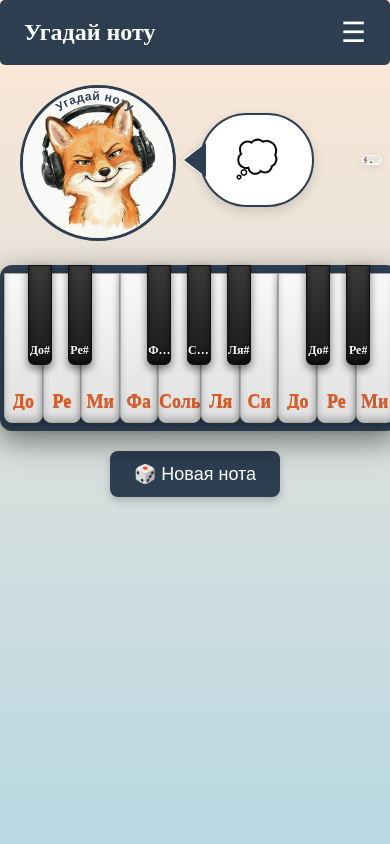
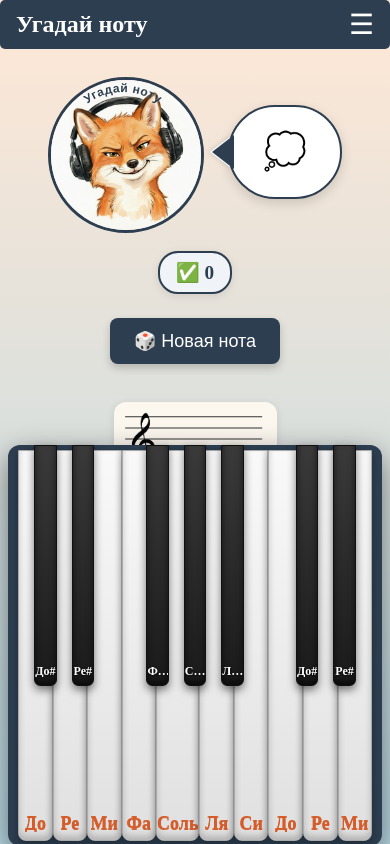
Before and after one commit to panda-sis-ui/musical_training_tool, a React (Vite) app: page / in a window 390 px wide. Built offline with nearby package versions, Linux system fonts and the light colour scheme.

Commit message:
Скорректированы положения, размеры и отступы. Добавлен счетчик правильных ответов

```diff
--- a/src/App.tsx
+++ b/src/App.tsx
@@ -4,14 +4,17 @@ import Header from './components/Header';
 import Hero_img from './components/Hero_img';
 import HiddenNote from './components/HiddenNote';
 import NewNoteButton from './components/NewNoteButton';
+import Check from './components/Check';
 import foxImage from './assets/fox1.png';
 
+// Все возможные ноты в диапазоне от C4 до E5
 const ALL_NOTES = [
   'C4','C#4','D4','D#4','E4',
   'F4','F#4','G4','G#4','A4',
   'A#4','B4','C5','C#5','D5','D#5','E5'
 ];
 
+// Частоты для воспроизведения звука
 const NOTE_FREQUENCIES: Record<string, number> = {
   'C4': 261.63, 'C#4': 277.18, 'D4': 293.66, 'D#4': 311.13,
   'E4': 329.63, 'F4': 349.23, 'F#4': 369.99, 'G4': 392.00,
@@ -21,16 +24,24 @@ const NOTE_FREQUENCIES: Record<string, number> = {
 };
 
 function App() {
+  const [score, setScore] = useState(0);  // счётчик правильных ответов
+  const [isNoteGuessed, setIsNoteGuessed] = useState(false);
+
+  // Текущая загаданная нота (выбирается случайно при первом рендере)
   const [targetNote, setTargetNote] = useState<string>(() => {
     return ALL_NOTES[Math.floor(Math.random() * ALL_NOTES.length)];
   });
 
+  // Сообщение о результате проверки
   const [resultMessage, setResultMessage] = useState<{ text: string; isCorrect: boolean } | null>(null);
+  // Последний сыгранный результат для подсветки клавиш
   const [lastResult, setLastResult] = useState<{ note: string; isCorrect: boolean } | null>(null);
 
+  // Реф для AudioContext (инициализируется по первому клику пользователя)
   const audioCtxRef = useRef<AudioContext | null>(null);
   const [isAudioReady, setIsAudioReady] = useState(false);
 
+  // Инициализация AudioContext – вызывается по первому клику на странице
   const initAudio = useCallback(() => {
     if (audioCtxRef.current) return;
     const AudioContextClass = window.AudioContext || (window as any).webkitAudioContext;
@@ -45,11 +56,17 @@ function App() {
     setIsAudioReady(true);
   }, []);
 
+  // Воспроизведение звука для заданной ноты (синусоида, длительность 0.4 с)
   const playNoteSound = useCallback((note: string) => {
     const freq = NOTE_FREQUENCIES[note];
     if (!freq) return;
-    const ctx = audioCtxRef.current;
+    let ctx = audioCtxRef.current;
+    if (!ctx || ctx.state === 'closed') {
+      // пересоздаём контекст, если его нет или он закрыт
+      initAudio();
+      ctx = audioCtxRef.current;
       if (!ctx) return;
+    }
     if (ctx.state === 'suspended') {
       ctx.resume();
     }
@@ -62,14 +79,9 @@ function App() {
     gain.connect(ctx.destination);
     osc.start();
     osc.stop(ctx.currentTime + 0.4);
-  }, []);
+  }, [initAudio]);
 
-  useEffect(() => {
-    if (isAudioReady) {
-      playNoteSound(targetNote);
-    }
-  }, [targetNote, isAudioReady, playNoteSound]);
-
+  // Первый клик по странице инициализирует аудио и проигрывает целевую ноту
   useEffect(() => {
     const handleFirstClick = () => {
       initAudio();
@@ -84,57 +96,109 @@ function App() {
     };
   }, [initAudio, playNoteSound, targetNote]);
 
+// Обработчик нажатия на клавишу пианино
+  const handleNotePlay = (playedNote: string, frequency: number) => {
+  const isCorrect = playedNote === targetNote;
+  setLastResult({ note: playedNote, isCorrect });
+  setResultMessage({
+    text: isCorrect ? '✅ Правильно!' : '❌ Неправильно',
+    isCorrect,
+  });
+  if (isCorrect && !isNoteGuessed) {
+    setScore(prev => prev + 1);
+    setIsNoteGuessed(true);
+  }
+}; // <-- закрывающая скобка для handleNotePlay
+
+// Генерация новой случайной ноты и сброс результатов
 const generateNewNote = useCallback(() => {
   const newNote = ALL_NOTES[Math.floor(Math.random() * ALL_NOTES.length)];
   setTargetNote(newNote);
   setResultMessage(null);
-    setLastResult(null); // сброс подсветки
-  }, []);
+  setLastResult(null);
+  setIsNoteGuessed(false);
 
-  const handleNotePlay = (playedNote: string, frequency: number) => {
-    const isCorrect = playedNote === targetNote;
-    setLastResult({ note: playedNote, isCorrect });
-    setResultMessage({
-      text: isCorrect ? '✅ Правильно!' : `❌ Неправильно`,
-      isCorrect,
-    });
-  };
+  initAudio();
+  if (audioCtxRef.current) {
+    playNoteSound(newNote);
+  }
+}, [initAudio, playNoteSound]);
 
+// Проигрывание загаданной ноты (по клику на облачко)
 const playTargetNote = useCallback(() => {
-    if (isAudioReady) {
-      playNoteSound(targetNote);
-    } else {
   initAudio();
   if (audioCtxRef.current) {
     playNoteSound(targetNote);
   }
-    }
-  }, [targetNote, isAudioReady, initAudio, playNoteSound]);
+}, [targetNote, initAudio, playNoteSound]);
+
 
   return (
-    <>
+  <div style={{ display: 'flex', flexDirection: 'column', height: '100%', overflow: 'hidden' }}>
     <Header title="Угадай ноту" />
-      <div style={{ display: 'flex', alignItems: 'center', gap: '20px', justifyContent: 'space-around' }}>
+
+    {/* Верхняя часть – ограничена по высоте, чтобы не перекрывать пианино */}
+    <div
+      style={{
+        display: 'flex',
+        flexDirection: 'row',
+        alignItems: 'center',
+        justifyContent: 'space-around',
+        flexShrink: 0,
+        maxHeight: '45vh',        // не более 45% высоты экрана
+        padding: '8px 16px',
+        gap: '10px',
+        flexWrap: 'wrap',
+        overflow: 'hidden',       // скрываем лишнее, если содержимое слишком большое
+      }}
+    >
+      {/* Левая колонка */}
+      <div
+        style={{
+          display: 'flex',
+          flexDirection: 'column',
+          alignItems: 'center',
+          gap: '4px',
+          flexShrink: 0,
+        }}
+      >
         <Hero_img
           name_image={foxImage}
           name_game="Угадай ноту"
           onCloudClick={playTargetNote}
         />
-        <HiddenNote note={targetNote} />
-      </div>
-      <Piano onNotePlay={handleNotePlay} lastResult={lastResult} />
         {resultMessage && (
-        <div style={{
+          <div
+            style={{
               textAlign: 'center',
               fontSize: '24px',
-          marginTop: '20px',
               color: resultMessage.isCorrect ? 'green' : 'red',
-        }}>
+            }}
+          >
             {resultMessage.text}
           </div>
         )}
+        <Check score={score} />
         <NewNoteButton onNewNote={generateNewNote} />
-    </>
+      </div>
+
+      {/* Правая часть – нотный стан */}
+      <HiddenNote note={targetNote} />
+    </div>
+
+    {/* Пианино – занимает всё оставшееся место */}
+    <div
+      style={{
+        flex: '1 1 auto',
+        minHeight: 0,
+        display: 'flex',
+        alignItems: 'stretch',
+        padding: '0 8px 8px',
+      }}
+    >
+      <Piano onNotePlay={handleNotePlay} lastResult={lastResult} onInitAudio={initAudio} />
+    </div>
+  </div>
 );
 }
 
--- /dev/null
+++ b/src/components/Check.module.css
@@ -0,0 +1,19 @@
+.container {
+  display: flex;
+  justify-content: center;
+  align-items: center;
+  padding: 8px 16px;
+  background: #f0f4f8;
+  border-radius: 20px;
+  border: 2px solid #2c3e50;
+  font-size: 1.2rem;
+  font-weight: bold;
+  color: #2c3e50;
+  box-shadow: 0 2px 8px rgba(0,0,0,0.1);
+}
+
+.score {
+  display: flex;
+  align-items: center;
+  gap: 8px;
+}
--- /dev/null
+++ b/src/components/Check.tsx
@@ -0,0 +1,6 @@
+import styles from './Check.module.css';
+
+interface CheckProps { score: number; }
+export default function Check({ score }: CheckProps) {
+  return <div className={styles.container}>✅ {score}</div>;
+}
--- a/src/components/Header.module.css
+++ b/src/components/Header.module.css
@@ -1,8 +1,9 @@
+/* Шапка – тёмный фон, выравнивание по краям */
 .header {
   display: flex;
   justify-content: space-between;
   align-items: center;
-  padding: 16px 24px;
+  padding: 8px 16px;
   background: #2c3e50;
   color: white;
   width: 100%;
--- a/src/components/Header.tsx
+++ b/src/components/Header.tsx
@@ -2,18 +2,16 @@
 // ------------------------------------------------------------------
 import styles from './Header.module.css';
 
-// 2. Интерфейс пропсов
+// 2. Интерфейс пропсов – принимает только заголовок
 // ------------------------------------------------------------------
 interface HeaderProps {
   /** Заголовок, который будет отображаться */
   title: string;
 }
 
-// 3. Компонент (функциональный)
+// 3. Компонент – шапка с заголовком и иконкой меню (пока не функциональна)
 // ------------------------------------------------------------------
 export default function Header({ title }: HeaderProps) {
-  // 7. JSX-разметка
-  // ------------------------------------------------------------------
   return (
     <div className={styles.header}>
       <span className={styles.title}>{title}</span>
--- a/src/components/HiddenNote.module.css
+++ b/src/components/HiddenNote.module.css
@@ -1,15 +1,18 @@
+/* HiddenNote.module.css */
 .container {
   display: inline-block;
   width: 100%;
-  max-width: 50%;
-  max-height: 10%;
+  max-width: 50%;        /* как было */
   padding: 8px;
   box-sizing: border-box;
+  flex-shrink: 0;        /* не сжимается */
+  /* убираем max-height */
 }
 
 .svg {
   display: block;
   width: 100%;
+  height: auto;          /* высота автоматически подстраивается под ширину */
   background: #fcf8f0;
   border-radius: 12px;
   box-shadow: 0 2px 8px rgba(0,0,0,0.1);
--- a/src/components/HiddenNote.tsx
+++ b/src/components/HiddenNote.tsx
@@ -2,12 +2,12 @@ import styles from './HiddenNote.module.css';
 import skripKey from '../assets/skrip_key.png';
 
 interface HiddenNoteProps {
-  note: string;
+  note: string; // нота в формате, например, "C#4"
 }
 
-// Позиции нот – теперь C4 на 95 (добавочная линия)
+// Позиции нот на нотном стане (y-координата в SVG)
 const notePositions: Record<string, number> = {
-  'C4': 95,
+  'C4': 95,   // с добавочной линией
   'D4': 87.5,
   'E4': 80,
   'F4': 72.5,
@@ -20,22 +20,23 @@ const notePositions: Record<string, number> = {
 };
 
 export default function HiddenNote({ note }: HiddenNoteProps) {
+  // Отделяем основную ноту от знака альтерации (пока только #)
   let baseNote = note;
   let accidental = '';
   if (note.includes('#')) {
     const parts = note.split('#');
-    baseNote = parts[0] + parts[1];
+    baseNote = parts[0] + parts[1]; // например, "C4"
     accidental = '#';
   }
   const y = notePositions[baseNote];
   if (y === undefined) return null;
 
-  const showLedgerLine = baseNote === 'C4';
+  const showLedgerLine = baseNote === 'C4'; // для C4 нужна добавочная линия
 
   const svgWidth = 220;
   const svgHeight = 110;
   const lineY = [20, 35, 50, 65, 80]; // линии стана
-  const noteX = 100;                  // центр ноты (сдвинуто влево)
+  const noteX = 100;                  // центр ноты
   const noteRadius = 8;
 
   return (
@@ -46,7 +47,7 @@ export default function HiddenNote({ note }: HiddenNoteProps) {
         height="100%"
         className={styles.svg}
       >
-        {/* 5 линий нотного стана – теперь начинаются с x1=15 */}
+        {/* Пять линий нотного стана */}
         {lineY.map((yPos) => (
           <line
             key={yPos}
@@ -59,7 +60,7 @@ export default function HiddenNote({ note }: HiddenNoteProps) {
           />
         ))}
 
-        {/* Добавочная линия для C4 – на той же высоте, что и нота (y=95) */}
+        {/* Добавочная линия для C4 */}
         {showLedgerLine && (
           <line
             x1="60"
@@ -71,7 +72,7 @@ export default function HiddenNote({ note }: HiddenNoteProps) {
           />
         )}
 
-        {/* Скрипичный ключ – сдвинут влево */}
+        {/* Скрипичный ключ */}
         <image
           href={skripKey}
           x="15"
@@ -81,7 +82,7 @@ export default function HiddenNote({ note }: HiddenNoteProps) {
           preserveAspectRatio="xMidYMid meet"
         />
 
-        {/* Знак диеза – теперь на той же высоте, что и нота (y) */}
+        {/* Диез, если есть */}
         {accidental === '#' && (
           <text
             x={noteX - 22}
@@ -95,7 +96,7 @@ export default function HiddenNote({ note }: HiddenNoteProps) {
           </text>
         )}
 
-        {/* Нота – на позиции y (для C4 это 95, т.е. на добавочной линии) */}
+        {/* Сама нота (залитый эллипс) */}
         <ellipse
           cx={noteX}
           cy={y}
--- a/src/components/NewNoteButton.tsx
+++ b/src/components/NewNoteButton.tsx
@@ -1,8 +1,8 @@
 import React from 'react';
 
 interface NewNoteButtonProps {
-  onNewNote: () => void;
-  label?: string;
+  onNewNote: () => void;   // функция генерации новой ноты
+  label?: string;          // текст на кнопке (по умолчанию "🎲 Новая нота")
 }
 
 export default function NewNoteButton({ onNewNote, label = '🎲 Новая нота' }: NewNoteButtonProps) {
--- a/src/components/Piano.module.css
+++ b/src/components/Piano.module.css
@@ -1,26 +1,28 @@
-/* src/components/Piano.module.css */
-
+/* Контейнер пианино – тёмная подложка */
 .pianoContainer {
   position: relative;
   width: 100%;
-  max-width: 900px; /* ограничим, чтобы не расползалось */
-  margin: 20px auto;
+  max-width: 900px;
+  margin: 0 auto;           /* было 20px auto – убираем вертикальные отступы */
   user-select: none;
   border-radius: 12px;
-  background: #2c3e50; /* фон вокруг пианино */
-  padding: 10px 5px;
+  background: #2c3e50;
+  padding: 5px 10px;        /* было 10px 10px – можно оставить 5px сверху/снизу */
   box-shadow: 0 10px 30px rgba(0,0,0,0.5);
 }
 
+/* Ряд белых клавиш */
 .whiteKeys {
   display: flex;
   width: 100%;
-  height: 200px; /* фиксированная высота для пропорций */
+  height: 100%;
+  min-height: 120px;
   position: relative;
 }
 
+/* Одиночная белая клавиша */
 .whiteKey {
-  flex: 1; /* каждая занимает равную долю */
+  flex: 1;
   height: 100%;
   background: linear-gradient(to bottom, #f9f9f9 0%, #e0e0e0 100%);
   border: 1px solid #aaa;
@@ -32,9 +34,9 @@
   display: flex;
   align-items: flex-end;
   justify-content: center;
-  padding-bottom: 12px;
+  padding-bottom: 8px;
   transition: all 0.08s ease;
-  font-size: 1.2vw; /* адаптивный размер шрифта */
+  font-size: 1.2vw;
   color: #333;
   box-sizing: border-box;
 }
@@ -43,8 +45,7 @@
   background: linear-gradient(to bottom, #ffffff 0%, #e8e8e8 100%);
 }
 
-
-
+/* Контейнер чёрных клавиш (абсолютное позиционирование поверх белых) */
 .blackKeys {
   position: absolute;
   top: 0;
@@ -57,7 +58,7 @@
 .blackKey {
   position: absolute;
   top: 0;
-  height: 60%; /* чёрные короче белых */
+  height: 60%;
   background: linear-gradient(to bottom, #3a3a3a 0%, #1a1a1a 100%);
   border: 1px solid #111;
   border-radius: 0 0 6px 6px;
@@ -81,7 +82,7 @@
   background: linear-gradient(to bottom, #4a4a4a 0%, #2a2a2a 100%);
 }
 
-/* Активное состояние (синяя подсветка при нажатии) */
+/* Активное состояние (синяя подсветка) */
 .whiteKey.activeWhite {
   background: linear-gradient(to bottom, #c0d8ff 0%, #8ab0f0 100%);
   box-shadow:
@@ -98,75 +99,52 @@
   transform: translateY(2px);
 }
 
-/* Общие настройки для подписей */
+/* Подписи нот – общие настройки */
 .noteLabel {
   font-weight: bold;
   pointer-events: none;
   text-shadow: 0 1px 2px rgba(0,0,0,0.3);
-  line-height: 1; /* компактная высота строки */
-  white-space: nowrap; /* запрещаем перенос */
-  overflow: hidden;   /* скрываем лишнее */
-  text-overflow: ellipsis; /* добавим многоточие, если вдруг не влезет */
-  max-width: 100%;    /* не вылезаем за ширину родителя */
-  /* Базовый размер для всех, но он будет переопределён для каждого типа */
+  line-height: 1;
+  white-space: nowrap;
+  overflow: hidden;
+  text-overflow: ellipsis;
+  max-width: 100%;
   font-size: clamp(14px, 1.8vw, 30px);
 }
 
-/* Для белых клавиш подпись темнее */
 .whiteKey .noteLabel {
   color: #D45D2B;
   text-shadow: 0 1px 0 #D45D2B;
   font-size: clamp(18px, 2vw, 40px);
 }
 
-/* Для чёрных клавиш подпись светлая */
 .blackKey .noteLabel {
   color: #fff;
   text-shadow: 0 1px 3px rgba(0,0,0,0.8);
   font-size: clamp(12px, 1vw, 22px);
 }
 
+/* Подсветка правильного/неправильного ответа */
 .whiteKey.correct {
-  background: #90EE90 !important; /* светло-зеленый */
+  background: #90EE90 !important;
 }
 .whiteKey.wrong {
-  background: #FF6B6B !important; /* светло-красный */
+  background: #FF6B6B !important;
 }
 .blackKey.correct {
-  background: #2E8B57 !important; /* темно-зеленый */
+  background: #2E8B57 !important;
 }
 .blackKey.wrong {
-  background: #B22222 !important; /* темно-красный */
+  background: #B22222 !important;
 }
 
-
-.pianoContainer {
-  position: relative;
-  width: 100%;
-  max-width: 900px;
-  margin: 10px auto;
-  user-select: none;
-  border-radius: 12px;
-  background: #2c3e50;
-  padding: 8px 4px;
-  box-shadow: 0 10px 30px rgba(0,0,0,0.5);
-}
-
-.whiteKeys {
-  display: flex;
-  width: 100%;
-  height: 200px; /* базовая высота */
-  position: relative;
-}
-
-/* Для мобильных устройств в ландшафтном режиме */
+/* Адаптация для мобильных устройств */
 @media (max-width: 768px) and (orientation: landscape) {
   .whiteKeys {
-    height: 60vh; /* занимает 60% высоты экрана */
+    height: 60vh;
     max-height: 300px;
   }
   .pianoContainer {
-    margin: 5px auto;
     padding: 5px 3px;
     border-radius: 8px;
   }
@@ -181,10 +159,8 @@
   }
 }
 
-/* Для очень маленьких экранов (портрет) – можно не менять, но если телефон не повернут, то высота меньше */
 @media (max-width: 480px) and (orientation: portrait) {
   .whiteKeys {
-    height: 30vh;
-    max-height: 150px;
+    height: 100%;
   }
 }
--- a/src/components/Piano.tsx
+++ b/src/components/Piano.tsx
@@ -1,7 +1,7 @@
-// src/components/Piano.tsx
 import { useState, useRef, useCallback, useEffect } from 'react';
 import styles from './Piano.module.css';
 
+// Частоты для каждой ноты (используются в пианино)
 const NOTE_FREQUENCIES: Record<string, number> = {
   'C4': 261.63, 'C#4': 277.18, 'D4': 293.66, 'D#4': 311.13,
   'E4': 329.63, 'F4': 349.23, 'F#4': 369.99, 'G4': 392.00,
@@ -10,9 +10,11 @@ const NOTE_FREQUENCIES: Record<string, number> = {
   'E5': 659.25,
 };
 
+// Белые и чёрные клавиши в порядке расположения
 const whiteKeys = ['C4', 'D4', 'E4', 'F4', 'G4', 'A4', 'B4', 'C5', 'D5', 'E5'];
 const blackKeys = ['C#4', 'D#4', 'F#4', 'G#4', 'A#4', 'C#5', 'D#5'];
 
+// Маппинг клавиш клавиатуры на ноты (русская раскладка не учитывается)
 const KEYBOARD_MAP: Record<string, string> = {
   'a': 'C4',  'w': 'C#4',
   's': 'D4',  'e': 'D#4',
@@ -26,8 +28,10 @@ const KEYBOARD_MAP: Record<string, string> = {
   ';': 'E5',
 };
 
+// Минимальная длительность звука при отпускании клавиши (чтобы не было щелчков)
 const MIN_DURATION = 100;
 
+// Преобразование английского названия ноты в русское (с учётом диеза)
 const getRussianNoteName = (note: string): string => {
   const base = note.slice(0, -1);
   const isSharp = base.includes('#');
@@ -41,23 +45,27 @@ const getRussianNoteName = (note: string): string => {
 };
 
 interface PianoProps {
-  onNotePlay?: (note: string, frequency: number) => void;
-  lastResult?: { note: string; isCorrect: boolean } | null;
+  onNotePlay?: (note: string, frequency: number) => void; // колбэк при нажатии
+  lastResult?: { note: string; isCorrect: boolean } | null; // для подсветки клавиш
+  onInitAudio?: () => void;
 }
 
-export default function Piano({ onNotePlay, lastResult }: PianoProps) {
-  const [activeNote, setActiveNote] = useState<string | null>(null);
-  const [highlightedNote, setHighlightedNote] = useState<string | null>(null);
+export default function Piano({ onNotePlay, lastResult, onInitAudio }: PianoProps) {
+  const [activeNote, setActiveNote] = useState<string | null>(null); // текущая нажатая нота
+  const [highlightedNote, setHighlightedNote] = useState<string | null>(null); // подсвеченная нота
   const [highlightColor, setHighlightColor] = useState<'green' | 'red' | null>(null);
 
+  // Рефы для управления звуком
   const audioCtxRef = useRef<AudioContext | null>(null);
   const activeOscillatorRef = useRef<OscillatorNode | null>(null);
   const activeGainRef = useRef<GainNode | null>(null);
   const noteStartTimeRef = useRef<number>(0);
   const stopTimeoutRef = useRef<number | null>(null);
 
+  // Получение или создание AudioContext
   const getAudioContext = useCallback(() => {
-    if (!audioCtxRef.current) {
+  // Если контекста нет или он закрыт, создаём новый
+  if (!audioCtxRef.current || audioCtxRef.current.state === 'closed') {
     const AudioContextClass = window.AudioContext || (window as any).webkitAudioContext;
     if (!AudioContextClass) {
       console.warn('Web Audio API не поддерживается');
@@ -71,6 +79,7 @@ export default function Piano({ onNotePlay, lastResult }: PianoProps) {
   return audioCtxRef.current;
 }, []);
 
+  // Немедленная остановка звука и сброс состояния
   const stopNow = useCallback(() => {
     if (stopTimeoutRef.current) {
       clearTimeout(stopTimeoutRef.current);
@@ -87,6 +96,7 @@ export default function Piano({ onNotePlay, lastResult }: PianoProps) {
     setActiveNote(null);
   }, []);
 
+  // Воспроизведение ноты (запуск осциллятора)
   const playNote = useCallback((note: string) => {
     const freq = NOTE_FREQUENCIES[note];
     if (!freq) return;
@@ -94,6 +104,7 @@ export default function Piano({ onNotePlay, lastResult }: PianoProps) {
     const ctx = getAudioContext();
     if (!ctx) return;
 
+    // Останавливаем предыдущий звук, если был
     if (stopTimeoutRef.current) {
       clearTimeout(stopTimeoutRef.current);
       stopTimeoutRef.current = null;
@@ -125,6 +136,7 @@ export default function Piano({ onNotePlay, lastResult }: PianoProps) {
     if (onNotePlay) onNotePlay(note, freq);
   }, [getAudioContext, onNotePlay]);
 
+  // Остановка звука с учётом минимальной длительности
   const stopNote = useCallback(() => {
     if (!activeOscillatorRef.current) return;
     const elapsed = performance.now() - noteStartTimeRef.current;
@@ -139,7 +151,7 @@ export default function Piano({ onNotePlay, lastResult }: PianoProps) {
     }
   }, [stopNow]);
 
-  // Обработка последнего результата для подсветки
+  // Обработка изменения lastResult для подсветки клавиш (на 600 мс)
   useEffect(() => {
     if (lastResult) {
       setHighlightedNote(lastResult.note);
@@ -155,7 +167,10 @@ export default function Piano({ onNotePlay, lastResult }: PianoProps) {
     }
   }, [lastResult]);
 
+  // Обработчики мыши/тача для клавиш
   const handleMouseDown = (note: string) => {
+    if (onInitAudio) onInitAudio();
+    // При новом нажатии сбрасываем старую подсветку результата
     setHighlightedNote(null);
     setHighlightColor(null);
     playNote(note);
@@ -169,6 +184,7 @@ export default function Piano({ onNotePlay, lastResult }: PianoProps) {
     stopNote();
   };
 
+  // Подписка на клавиатуру (нажатие/отпускание)
   useEffect(() => {
     const pressedKeys = new Set<string>();
 
@@ -179,6 +195,7 @@ export default function Piano({ onNotePlay, lastResult }: PianoProps) {
       if (note) {
         e.preventDefault();
         pressedKeys.add(key);
+        if (onInitAudio) onInitAudio();
         setHighlightedNote(null);
         setHighlightColor(null);
         playNote(note);
@@ -207,11 +224,12 @@ export default function Piano({ onNotePlay, lastResult }: PianoProps) {
 };
   }, [playNote, stopNote, stopNow]);
 
+  // Ширина чёрной и белой клавиш в процентах (для позиционирования)
   const blackKeyWidth = 6;
   const whiteKeyWidth = 10;
 
   return (
-    <div className={styles.pianoContainer}>
+    <div className={styles.pianoContainer} style={{ height: '100%', width: '100%', maxWidth: '100%', minHeight: '180px', }}>
       <div className={styles.whiteKeys}>
         {whiteKeys.map((note) => {
           let extraClass = '';
@@ -235,6 +253,7 @@ export default function Piano({ onNotePlay, lastResult }: PianoProps) {
       </div>
       <div className={styles.blackKeys}>
         {blackKeys.map((note) => {
+          // Вычисляем позицию чёрной клавиши относительно белых
           const baseNote = note.replace('#', '');
           const whiteIndex = whiteKeys.indexOf(baseNote);
           const leftPercent = (whiteIndex + 1) * whiteKeyWidth - blackKeyWidth / 2;
--- a/src/index.css
+++ b/src/index.css
@@ -1,9 +1,16 @@
-body{
+/* index.css */
+body {
+  margin: 0;
+  padding: 0;
   background: linear-gradient(#FFE8D6, #B8D8E3);
   height: 100vh;
 }
+
 html, body, #root {
   height: 100%;
-  margin: 0;
-  padding: 0;
 }
+
+#root {
+  display: flex;
+  flex-direction: column;
+}
```
Also changed, not shown: src/components/Hero_img.tsx (+8 -5 lines). Lines whose indentation alone changed are shown as unchanged.
